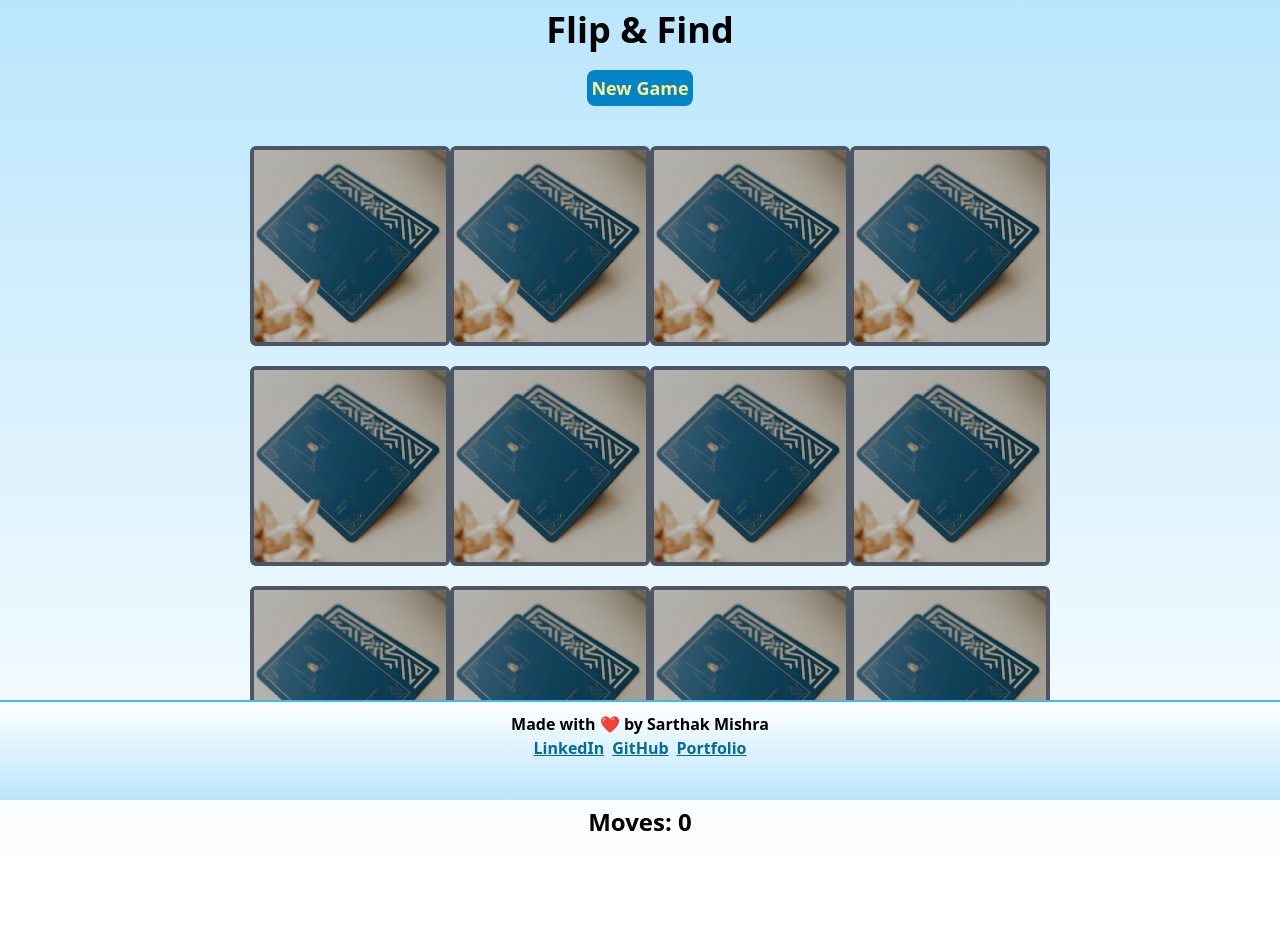
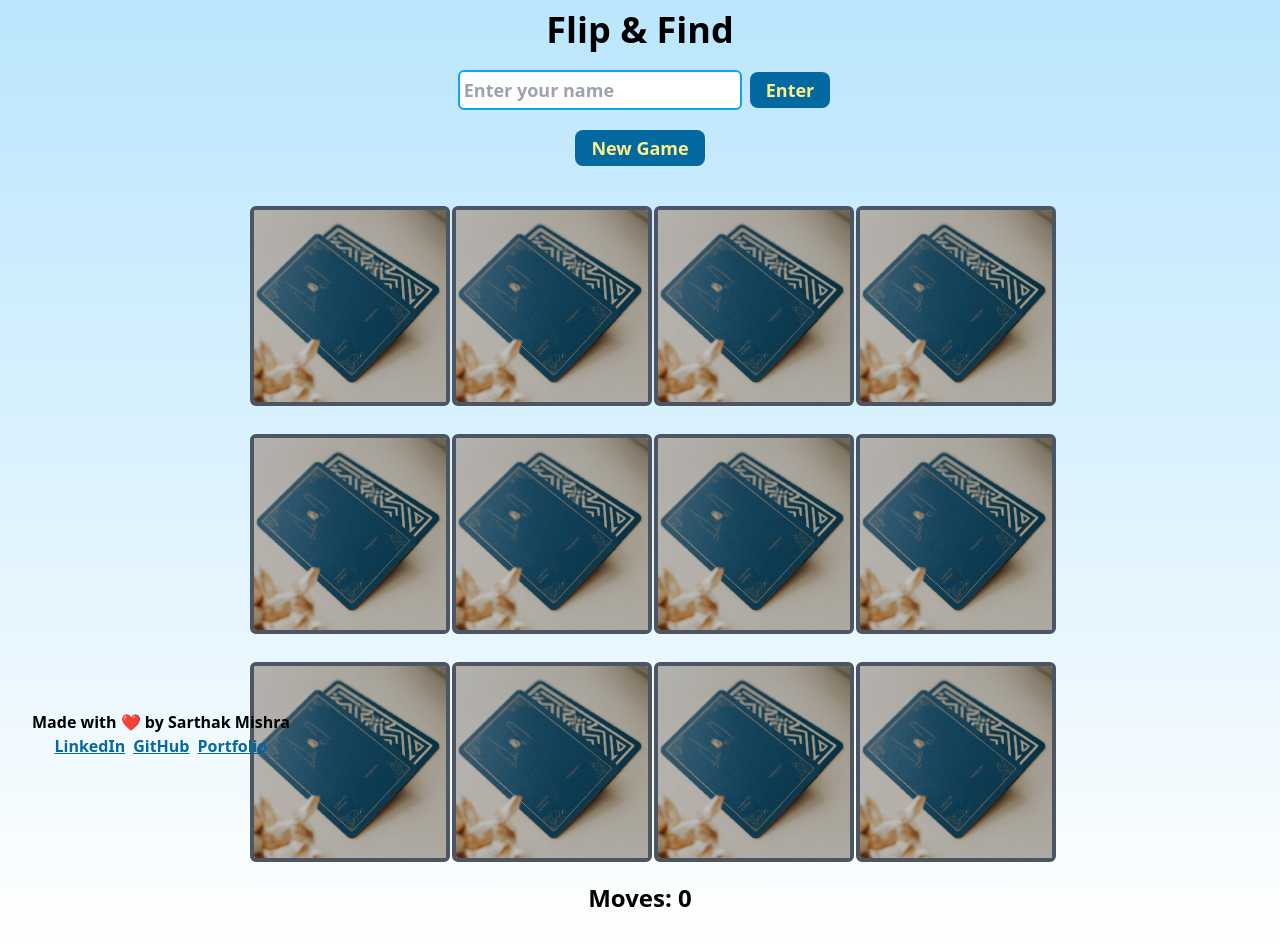
Before and after one commit to sarthakmishraa/flip-and-find, a React (Create React App) app: page / in a window 1280 px wide. Before the commit the page ends 868 px from the top, so only its background shows below. Built offline with nearby package versions, Linux system fonts and the light colour scheme; the HTML template or start-up script is replaced by a standard one.

Commit message:
added new feature | improved UI

```diff
--- a/src/components/Footer.tsx
+++ b/src/components/Footer.tsx
@@ -2,7 +2,7 @@ import { Link } from "react-router-dom";
 
 export const Footer = () => {
     return(
-        <div className="fixed bottom-0 w-[100%] h-[100px] border-t-2 border-sky-400 bg-gradient-to-b from-white to-sky-200 font-semibold text-center py-[10px]">
+        <div className="mx-8 fixed bottom-0 h-[100px] font-semibold text-center py-[10px]">
             <p>Made with ❤️ by Sarthak Mishra</p>
             <div className="space-x-2">
                 <Link
--- a/src/pages/home.tsx
+++ b/src/pages/home.tsx
@@ -23,6 +23,9 @@ const cardImages = [
 ];
 
 export const Home = () => {
+    const [name, setName] = useState<string>("");
+    const [nameEntered, setNameEntered] = useState<boolean>(false);
+    const [gameCompleted, setGameCompleted] = useState<boolean>(false);
     const [images, setImages] = useState<cardImagesType[]>([]);
     const [moves, setMoves] = useState<number>(0);
     const [cardOne, setCardOne] = useState<cardImagesType | null>(null);
@@ -39,6 +42,9 @@ export const Home = () => {
         setCardTwo(null);
         setImages(shuffledImages);
         setMoves(0);
+        setName("");
+        setNameEntered(false);
+        setGameCompleted(false);
     };
 
     // console.log(images);
@@ -54,6 +60,10 @@ export const Home = () => {
             if(cardOne.src === cardTwo.src) {
                 // console.log("Images matched");
                 setImages(prevImages => {
+                    const tempImages = prevImages.filter((image) => image.matched===true)
+                    if(tempImages.length === cardImages.length*2 - 2) {
+                        setGameCompleted(true);
+                    }
                     return prevImages.map((image) => {
                         if(image.src === cardOne.src) {
                             return {...image, matched: true}
@@ -79,6 +89,10 @@ export const Home = () => {
         setCardTwo(null);
         setMoves((prevValue) => prevValue + 1);
         setDisabled(false);
+    };
+
+    const handleName = () => {
+        setNameEntered(true);
     }
 
     useEffect(() => {
@@ -89,13 +103,34 @@ export const Home = () => {
         <div className="bg-gradient-to-b from-sky-200 to-white font-semibold flex flex-col px-[250px] text-center py-[10px]">
             <div className="space-y-5">
                 <p className="text-4xl">Flip & Find</p>
+                {
+                    !nameEntered ? (
+                        <div>
+                            <input
+                                type="text"
+                                placeholder="Enter your name"
+                                onChange={(event) => setName(event.target.value)}
+                                className="p-1 rounded-md mx-2 text-lg border-2 border-sky-500"
+                            />
                             <button
-                    className="text-lg p-1 text-yellow-200 rounded-lg bg-sky-600 active:bg-sky-500 active:transition-all"
+                                onClick={handleName}
+                                className="text-lg px-4 py-1 text-yellow-200 rounded-lg bg-sky-700 active:text-yellow-400 active:bg-sky-400 hover:bg-sky-500 hover:transition hover:delay-100 hover:scale-[120%] active:transition-all"
+                            >
+                                Enter
+                            </button>
+                        </div>
+                    ):(
+                        <p className="text-xl font-semibold">Good Luck { name }!</p>
+                    )
+                }
+                <button
+                    className="text-lg px-4 py-1 text-yellow-200 rounded-lg bg-sky-700 active:text-yellow-400 active:bg-sky-400 hover:bg-sky-500 hover:transition hover:delay-100 hover:scale-[120%] active:transition-all"
                     onClick={shuffleImages}>
                         New Game
                 </button>
             </div>
-            <div className="grid grid-cols-4 mt-[40px] gap-[20px]">
+            <div className="flex justify-around">
+                <div className="grid grid-cols-4 mt-[40px] gap-[28px]">
                     {
                         images.map((image) => (
                             <Card
@@ -108,7 +143,19 @@ export const Home = () => {
                         ))
                     }
                 </div>
+            </div>
+            <div className="flex justify-around">
+                {
+                    gameCompleted ? (
+                        <div className="px-[250px] my-4 border-2 border-sky-300 rounded-lg shadow-2xl">
+                            <p className="text-2xl my-5">Congrats {name} !!!</p>
+                            <p className="text-2xl my-5">You completed the game in {moves} moves!</p>
+                        </div>
+                    ):(
                         <p className="text-2xl my-5">Moves: {moves}</p>
+                    )
+                }
+            </div>
         </div>
     )
 }
```
Lines whose indentation alone changed are shown as unchanged.
